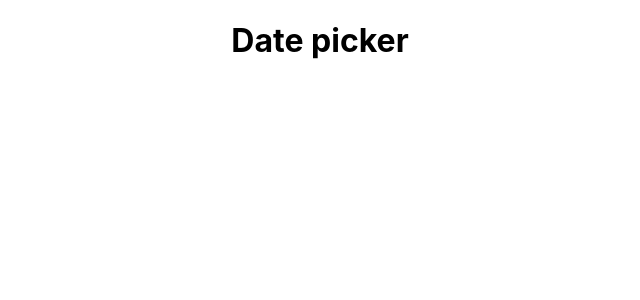
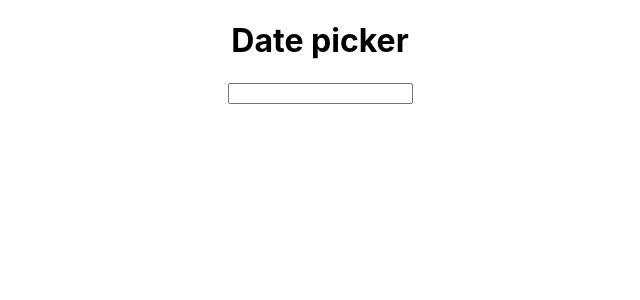
Before and after one commit to ZachyDev/React-Date-Picker, a React (Create React App) app: page / in a window 1280 px wide. Shown: the top 300 px of the page, without its empty margins (320-960 px from the left). Built offline with nearby package versions, Linux system fonts and the light colour scheme.

Commit message:
added the date picker component

```diff
--- a/src/App.js
+++ b/src/App.js
@@ -1,11 +1,11 @@
 import React from 'react';
-import logo from './logo.svg';
 import './App.css';
-
+import Date from './main/Date'
 function App() {
   return (
     <div className="App">
       <h1>Date picker</h1>
+      <Date />
     </div>
   );
 }
--- /dev/null
+++ b/src/main/Date.js
@@ -0,0 +1,28 @@
+import React, { Component } from 'react'
+import DatePicker  from 'react-datepicker'
+import "react-datepicker/dist/react-datepicker.css"
+class Date extends Component {
+    constructor(props) {
+        super(props)
+
+        this.state = {
+             selectedDate: ''
+        }
+    }
+    setSelectedDate = (date) => {
+        this.setState({
+            selected: date
+        })
+    }
+
+    render() {
+        const { selectedDate } = this.props;
+        return (
+            <div>
+                <DatePicker selected = { selectedDate  } onChange = { this.setSelectedDate}/>
+            </div>
+        )
+    }
+}
+
+export default Date
```
Also changed, not shown: src/main/DatePicker.js (deleted, +0 -14 lines).
